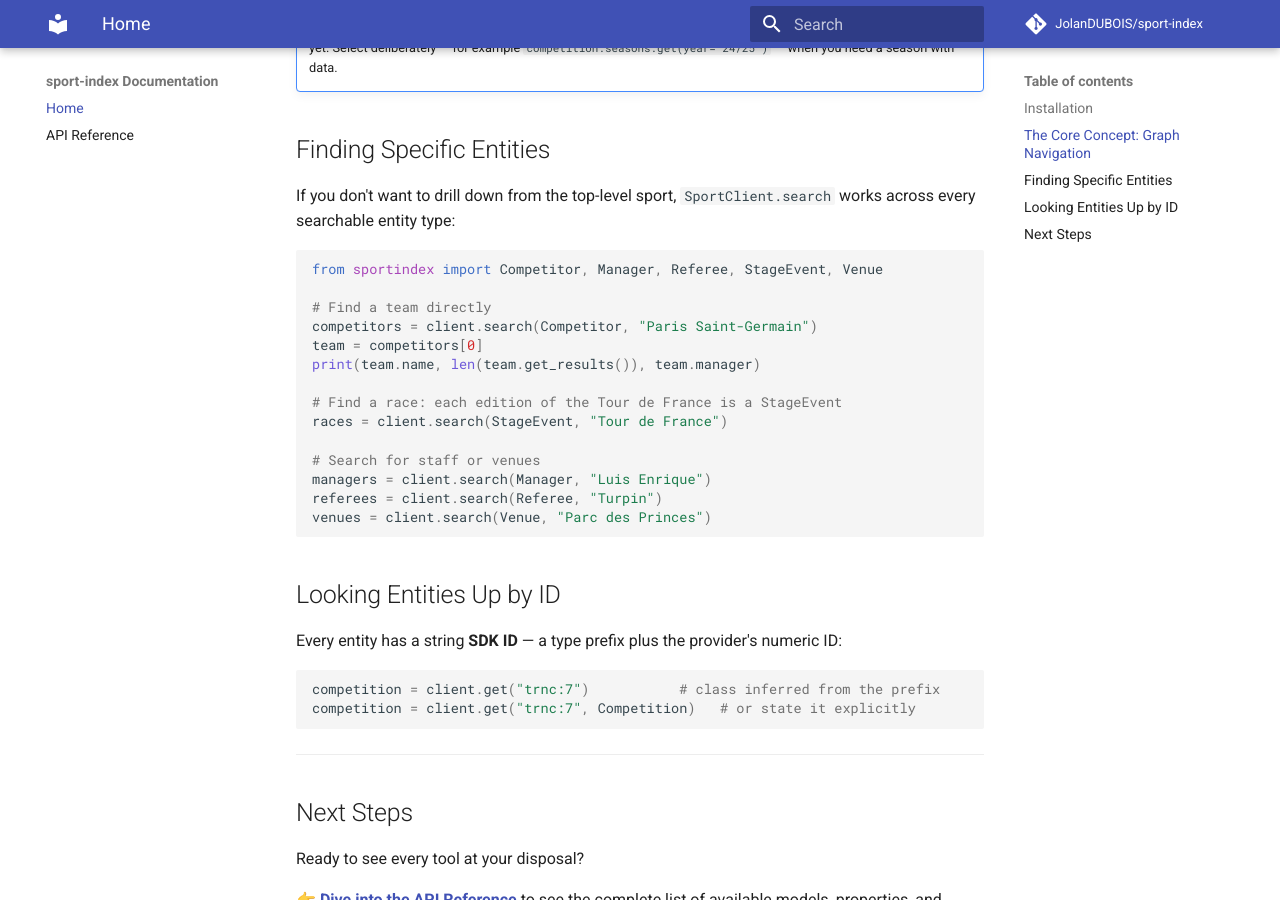
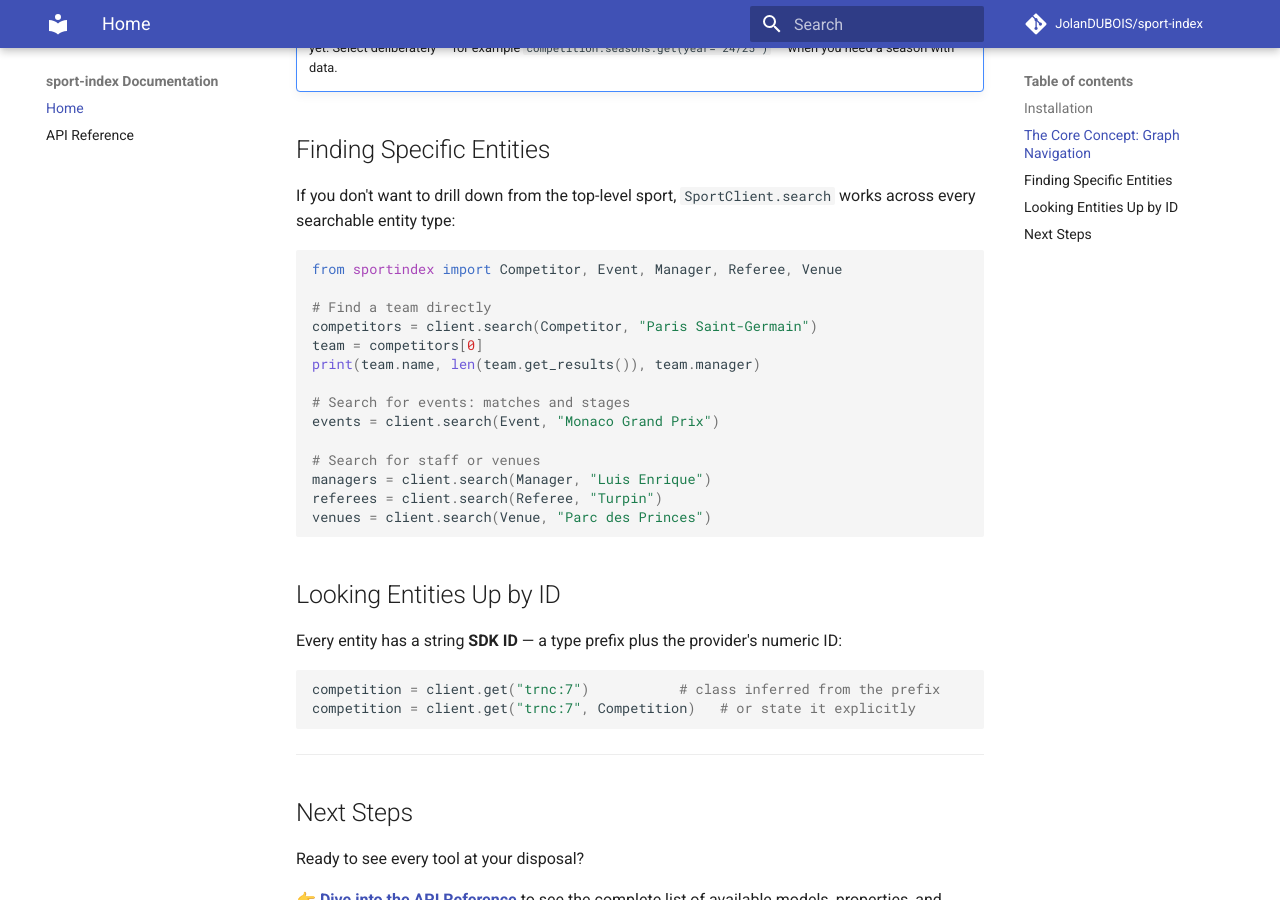
Before and after one commit to JolanDUBOIS/sport-index, an MkDocs documentation site: the page built from docs/index.md, in a window 1280 px wide and 900 px high, scrolled down 1366 px. Built offline with MkDocs 1.6.1 and Material for MkDocs 9.7.7, drawn with Linux system fonts in a browser that asks for light colours; comment, search, counter and statistics services are not loaded; the version menu is left out.

Commit message:
refactor: describe event search without tying it to one sport
The README and docs examples, the StageEvent.search docstring and the event
search tests were written around one cycling race. They now describe event
search in general: a plain Event search example, neutral search payloads in
the tests, and no test of how the provider organises a particular sport.

Co-Authored-By: Claude Opus 5.5 <noreply@anthropic.com>

````diff
--- a/docs/index.md
+++ b/docs/index.md
@@ -62,15 +62,15 @@ If you don't want to drill down from the top-level sport, `SportClient.search` w
 every searchable entity type:
 
 ```python
-from sportindex import Competitor, Manager, Referee, StageEvent, Venue
+from sportindex import Competitor, Event, Manager, Referee, Venue
 
 # Find a team directly
 competitors = client.search(Competitor, "Paris Saint-Germain")
 team = competitors[0]
 print(team.name, len(team.get_results()), team.manager)
 
-# Find a race: each edition of the Tour de France is a StageEvent
-races = client.search(StageEvent, "Tour de France")
+# Search for events: matches and stages
+events = client.search(Event, "Monaco Grand Prix")
 
 # Search for staff or venues
 managers = client.search(Manager, "Luis Enrique")
````
Also changed, not shown: README.md (+4 -7 lines), 2 other files.
